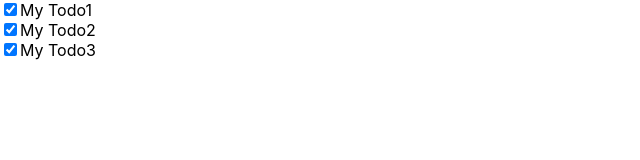
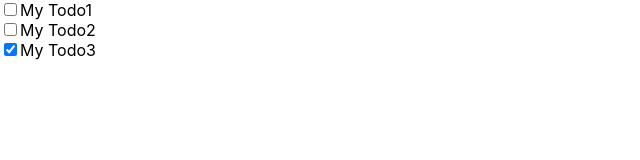
Before and after one commit to kimyena1123/todoList-app, a React (Create React App) app in the folder client/: page / in a window 1280 px wide. Shown: the top 160 px of the page, without its empty margins (0-640 px from the left). Built offline with nearby package versions, Linux system fonts and the light colour scheme.

Commit message:
refactor: Todo 리스트 보이기 구현

```diff
--- a/client/src/App.js
+++ b/client/src/App.js
@@ -28,8 +28,13 @@ function App() {
     todoItems.map((item) => {
 
       return(//반복
-        <div className="Todo" key = {item.id}>
+        <div key = {item.id}>
           <Todo item = {item}/>
+          {/*
+            id = {item.id}
+            title = {item.title}
+            done = {item.done}
+           */}
         </div>
       )
 
--- a/client/src/components/Todo.js
+++ b/client/src/components/Todo.js
@@ -3,14 +3,15 @@
 //3. App(부모 컴포넌트)에서 Todo(자식 컴포넌트) 1개를 렌더링
 //import { useState } from "react";
 
-const Todo = (props) => { //<Todo todoitem = {todo}/> =>  props = todo
+const Todo = ({item}) => { //<Todo todoitem = {todo}/> =>  props = todo
 
-    const {item} = props;
+    //const {item} = props;
+    const {id, title, done} = item;
 
     return(
         <div className="Todo">
-            <input type = "checkbox" id = {item.id} name = {item.id} value = {item.id} defaultChecked = {true} />
-            <label htmlFor={item.id}>{item.title}</label>
+            <input type = "checkbox" id = {`todo${id}`} name = {`todo${id}`} value = {`todo${id}`} defaultChecked = {done} />
+            <label htmlFor={`todo${id}`}>{title}</label>
         </div>
     )
 };
```
